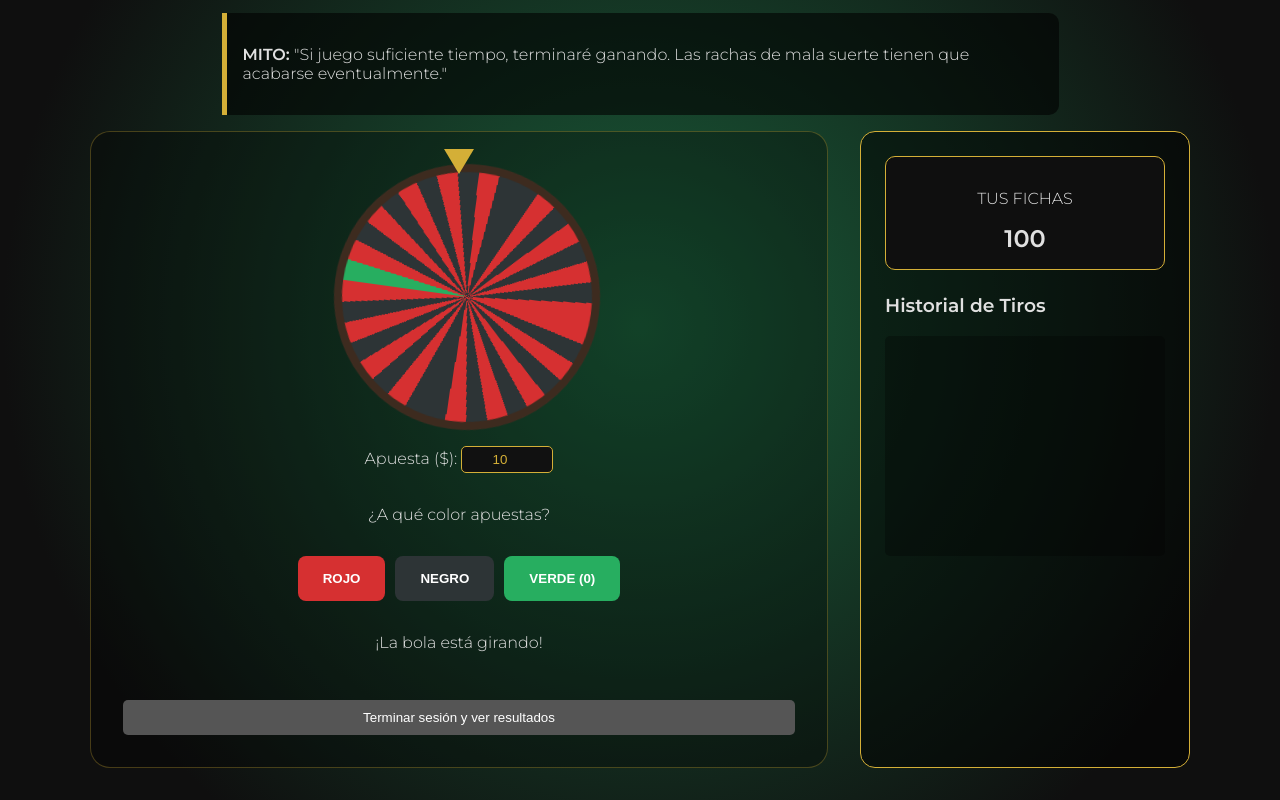
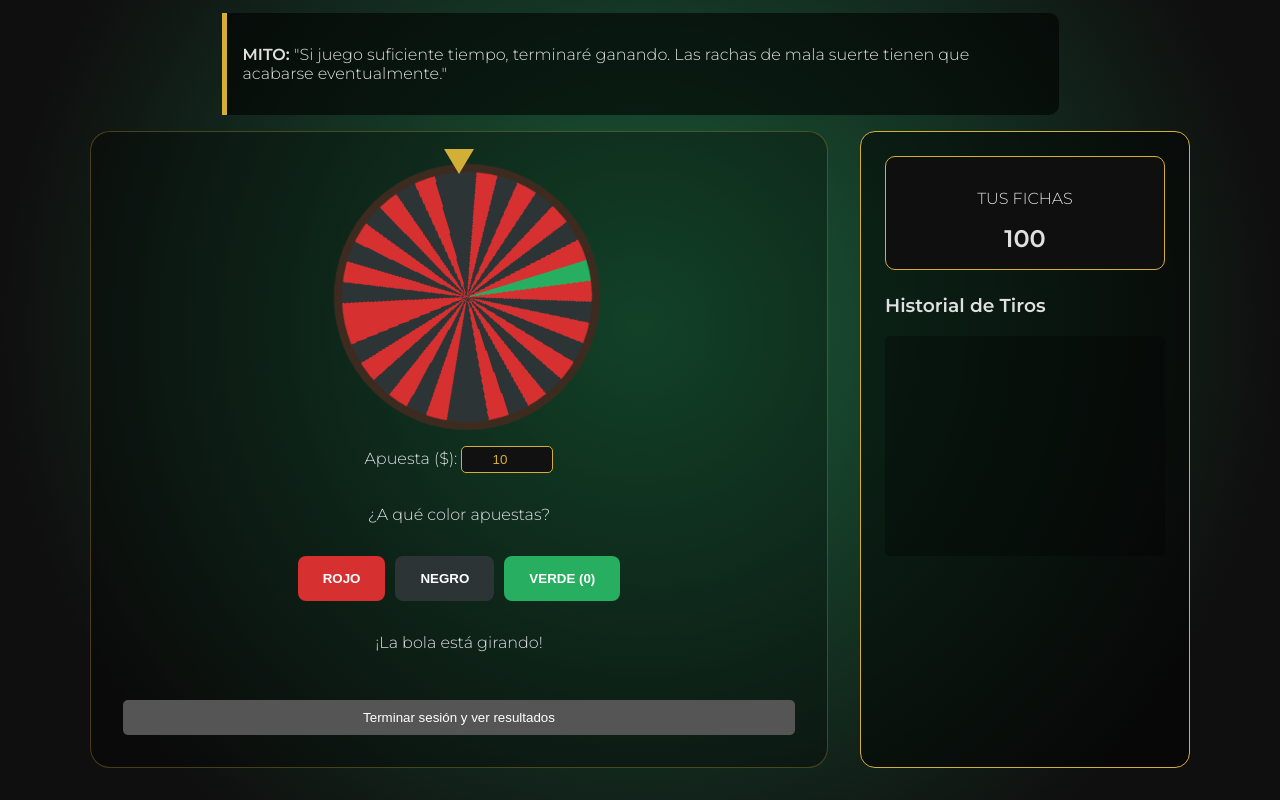
Before and after one commit to grajales531/Rompiendo-Mitos-de-Probabilidad, a plain HTML site: page games/juego2.html in a window 1280 px wide. Both pictures are taken after a click on the button "ROJO". Shown: the part 148-948 px from the top of the page. Drawn offline with Linux system fonts and the light colour scheme; a web font is replaced by a local one.

Commit message:
Fix: Sincronización visual y lógica de la ruleta en el Juego 2

```diff
--- a/games/juego2.html
+++ b/games/juego2.html
@@ -252,16 +252,29 @@
             isSpinning = true;
             document.getElementById('status-text').innerText = "¡La bola está girando!";
 
+            // 1. Elegir el ganador aleatoriamente
             const winningIndex = Math.floor(Math.random() * 37);
             const winningNumber = rouletteNumbers[winningIndex];
 
-            // Calcular rotación (cada número ocupa ~9.72 grados)
-            const extraDegrees = (winningIndex * (360/37));
-            const totalSpins = 5 + Math.floor(Math.random() * 5);
-            currentRotation += (totalSpins * 360) + extraDegrees;
+            // 2. Calcular rotación técnica
+            // Cada sector mide exactamente 360/37 grados
+            const sectorDegrees = 360 / 37;
+
+            // Queremos que el sector 'winningIndex' termine en el puntero (arriba, 0 grados)
+            // La ruleta visual (gradiente) tiene el índice 0 en el tope a 0deg.
+            // Para que el índice N llegue al tope girando en sentido horario,
+            // debemos rotar (360 - (N * sectorDegrees))
+
+            const extraSpins = (5 + Math.floor(Math.random() * 3)) * 360;
+            const targetSectorAngle = (360 - (winningIndex * sectorDegrees));
+
+            // Acumulamos la rotación para que la animación siempre sea hacia adelante
+            // Calculamos cuánto falta para completar la vuelta actual y luego sumamos el objetivo
+            const currentModulo = currentRotation % 360;
+            currentRotation += extraSpins + (targetSectorAngle - currentModulo + 360) % 360;
 
             const wheel = document.getElementById('wheel');
-            wheel.style.transform = `rotate(-${currentRotation}deg)`;
+            wheel.style.transform = `rotate(${currentRotation}deg)`;
 
             setTimeout(() => {
                 isSpinning = false;
```
